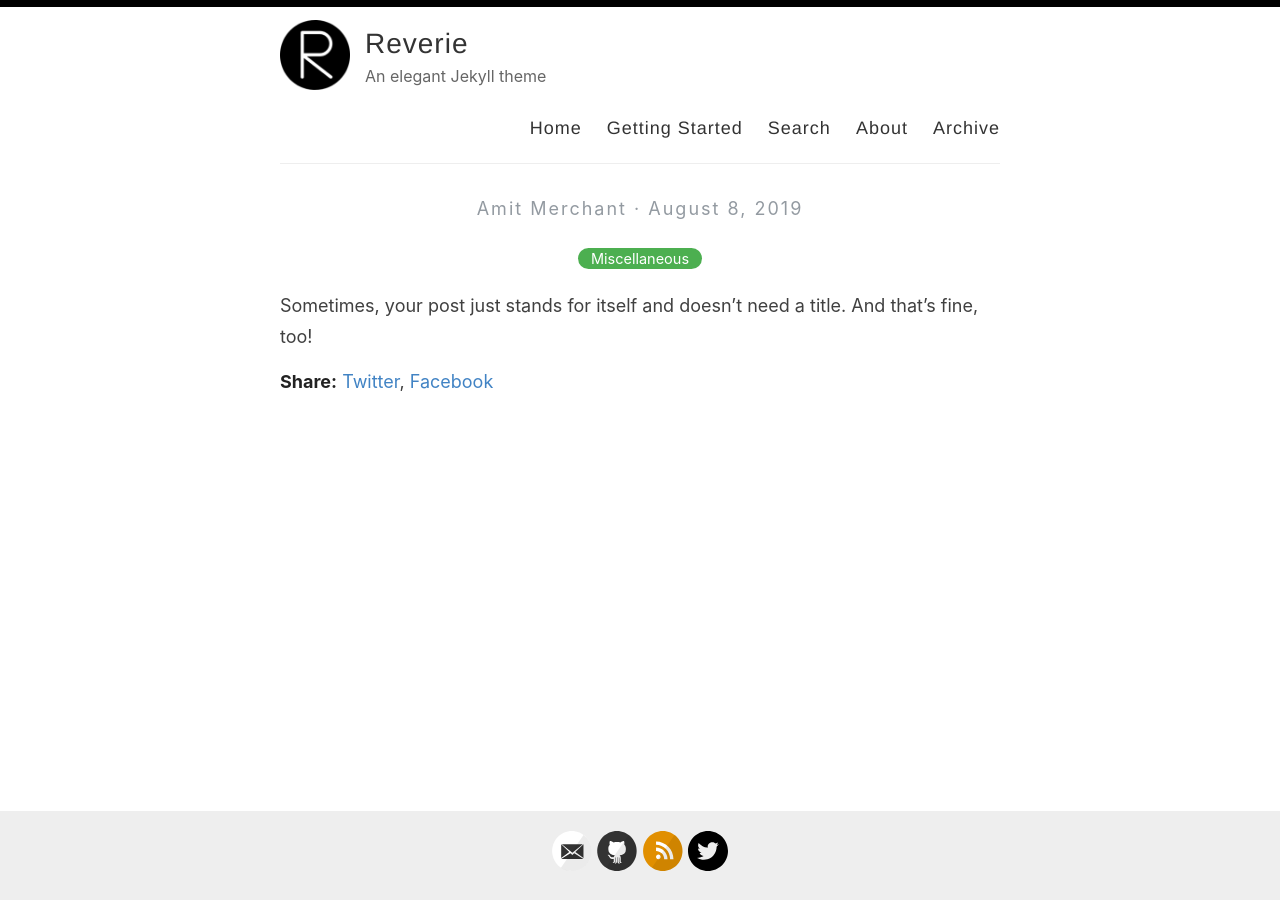
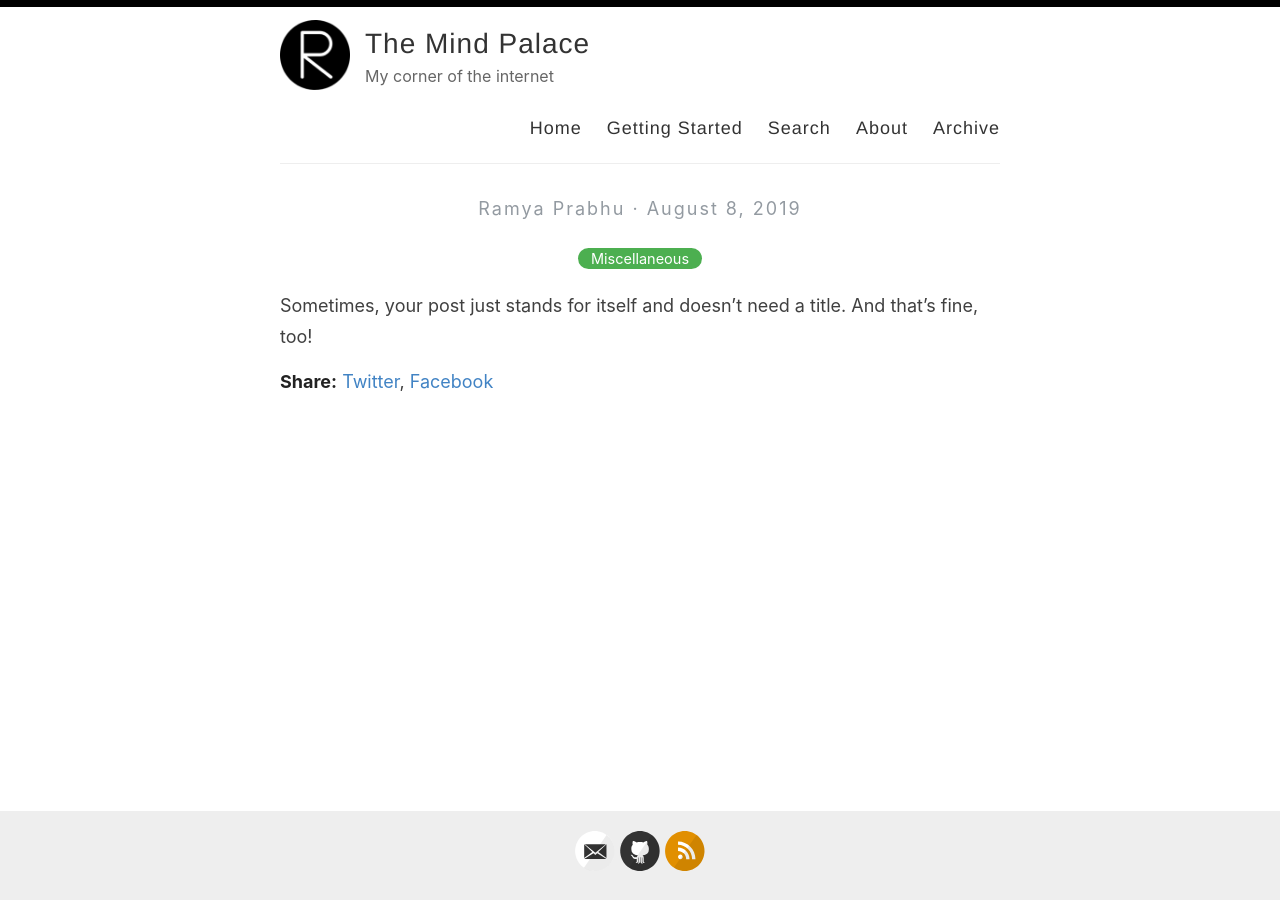
Before and after one commit to The-Mind-Palace/The-Mind-Palace.github.io, a Jekyll site: the page built from _posts/2019-08-08-no-title-posts.md, in a window 1280 px wide. Built offline with Jekyll 4.4.1, drawn with Linux system fonts in a browser that asks for light colours.

Commit message:
Update _config.yml
added urls, did step2

```diff
--- a/_config.yml
+++ b/_config.yml
@@ -3,13 +3,13 @@
 #
 
 # Name of your site (displayed in the header)
-name: Reverie
+name: The Mind Palace
 
 # Name of the author
-author: Amit Merchant
+author: Ramya Prabhu
 
 # Short bio or description (displayed in the header)
-description: An elegant Jekyll theme
+description: My corner of the internet
 
 # URL of your avatar or profile pic (you could use your GitHub profile pic)
 avatar: /images/reverie.png
@@ -21,15 +21,15 @@
 # Includes an icon in the footer for each username you enter
 footer-links:
   dribbble:
-  email: amit.d.merchant@gmail.com
+  email: ramrag0107@gmail.com
   facebook:
   flickr:
-  github: amitmerchant1990/reverie
+  github: https://github.com/RamyaNP
   instagram:
   linkedin:
   pinterest:
   rss: rss
-  twitter: amit_merchant
+  twitter:
   stackoverflow:
   youtube: # channel/<your_long_string> or user/<user-name>
   googleplus: # anything in your profile username that comes after plus.google.com/
@@ -48,14 +48,14 @@
 
 # Your website URL (e.g. http://amitmerchant1990.github.io or http://www.amitmerchant.com)
 # Used for Sitemap.xml and your RSS feed
-url: http://www.amitmerchant.com/reverie
-enforce_ssl: https://www.amitmerchant.com/reverie
+url: https://the-mind-palace.github.io/
+enforce_ssl: https://the-mind-palace.github.io/
 
 # If you're hosting your site at a Project repository on GitHub pages
 # (http://yourusername.github.io/repository-name)
 # and NOT your User repository (http://yourusername.github.io)
 # then add in the baseurl here, like this: "/repository-name"
-baseurl: "/reverie"
+#baseurl: "/reverie"
 
 #
 # !! You don't need to change any of the configuration flags below !!
```
